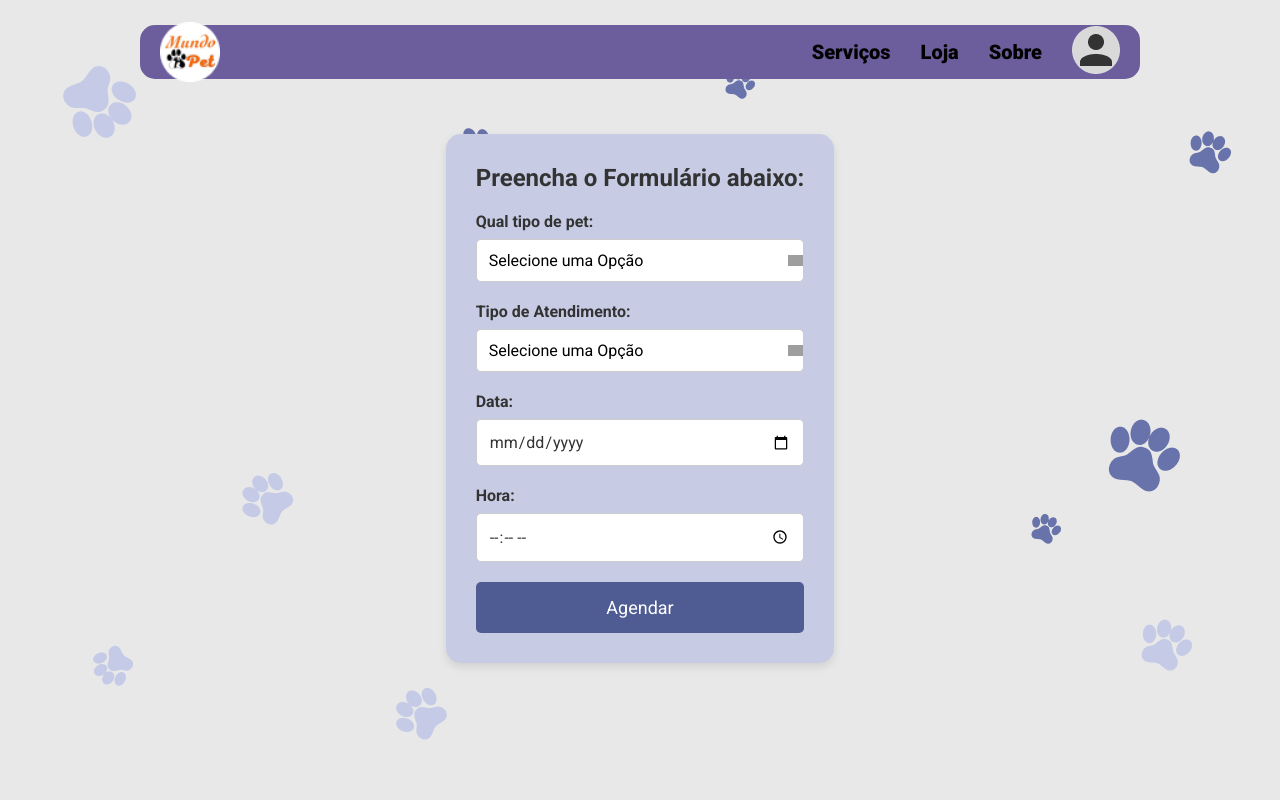
After one commit to treinamento-devops-playground/mundo-pet, a PHP site: page /pages/agendamento.php in a window 1280 px wide. The commit adds this page. Run offline with PHP 8.4, Linux system fonts and the light colour scheme; the visitor is signed in with stand-in values (Sample User, id 1); grey boxes are pictures that could not be loaded.

Commit message:
feat: tela de agendamento com sessões de usuário

```diff
--- /dev/null
+++ b/app/css/agendamento.css
@@ -0,0 +1,155 @@
+@import url('https://fonts.googleapis.com/css2?family=Roboto:wght@100;300;400;500;700;900&display=swap');
+
+* {
+    margin: 0;
+    padding: 0;
+    box-sizing: border-box;
+    font-family: 'Roboto', sans-serif;
+}
+
+body {
+    background-color: #E8E8E8;
+    background-image: url("../img/patas.png");
+    background-position: 50% 50%;
+    background-repeat: no-repeat;
+    width: 100vw;
+    height: 100vh;
+    overflow: hidden;
+}
+
+.header {
+    display: flex;
+    justify-content: space-between;
+    align-items: center;
+    width: 1000px;
+    height: 54px;
+    background-color: #6C5E9C;
+    border-radius: 15px;
+    margin: 25px auto;
+    padding: 3px 20px;
+
+}
+
+.logo {
+    width: 60px;
+}
+
+.nav-links {
+    list-style: none;
+    display: flex;
+    gap: 30px;
+    align-items: center;
+    font-size: 20px;
+    font-weight: 900;
+}
+
+.nav-links li a {
+    text-decoration: none;
+    color: #000;
+    transition: .8s;
+}
+
+.nav-links li a:hover {
+    color: #fff;
+}
+
+.user-icon img {
+    display: flex;
+    width: 40px;
+    border-radius: 50%;
+}
+
+.container {
+    width: 1000px;
+    margin: auto;
+    display: flex;
+    flex-direction: column;
+    row-gap: 30px;
+    justify-content: center;
+    align-items: center;
+}
+
+.form-container {
+    background-color: #C7CCE4;
+    padding: 30px;
+    border-radius: 15px;
+    box-shadow: 0px 4px 8px rgba(0, 0, 0, 0.1);
+    width: 100%;
+}
+
+h2 {
+    font-size: 24px;
+    color: #333;
+    margin-bottom: 20px;
+    text-align: center;
+}
+
+.form-group {
+    margin-bottom: 20px;
+}
+
+label {
+    display: block;
+    margin-bottom: 8px;
+    font-weight: bold;
+    color: #333;
+}
+
+select, input[type="date"], input[type="time"] {
+    width: 100%;
+    padding: 12px;
+    border: 1px solid #ccc;
+    border-radius: 5px;
+    font-size: 16px;
+    background-color: white;
+}
+
+select {
+    appearance: none;
+    -webkit-appearance: none;
+    -moz-appearance: none;
+    background: url('down-arrow.png') no-repeat right #fff;
+    background-size: 15px;
+    padding-right: 40px;
+}
+
+input[type="date"], input[type="time"] {
+    color: #333;
+}
+
+button.submit-btn {
+    width: 100%;
+    background-color: #4F5B93;
+    color: white;
+    padding: 15px;
+    border: none;
+    border-radius: 5px;
+    font-size: 18px;
+    cursor: pointer;
+}
+
+button.submit-btn:hover {
+    background-color: #5a4a84;
+}
+
+/* Responsividade */
+@media (max-width: 1024px) {
+    .header, .container {
+        width: 90%;
+    }
+}
+
+@media (max-width: 768px) {
+    .nav-links {
+        font-size: 18px;
+        gap: 15px;
+    }
+
+    .submit-btn {
+        padding: 12px;
+    }
+
+    h2 {
+        font-size: 22px;
+    }
+}
--- a/app/css/servicos.css
+++ b/app/css/servicos.css
@@ -14,7 +14,6 @@ body {
   background-repeat: no-repeat;
   width: 100vw;
   height: 100vh;
-  overflow: hidden;
 }
 
 #nav-bar {
--- /dev/null
+++ b/app/pages/agendamento.php
@@ -0,0 +1,77 @@
+<?php
+session_start();
+
+
+if (!isset($_SESSION['user_id'])) {
+    header("Location: login.php?message=login_required");
+    exit();
+}
+?>
+
+<!DOCTYPE html>
+<html lang="pt-br">
+
+<head>
+    <meta charset="UTF-8">
+    <meta name="viewport" content="width=device-width, initial-scale=1.0">
+    <title>Agendamento - Mundo Pet</title>
+    <link rel="stylesheet" href="../css/agendamento.css">
+</head>
+
+<body>
+    <div class="container">
+        <header class="header">
+            <img src="../img/logo.png" alt="Mundo Pet Logo" class="logo">
+            <nav>
+                <ul class="nav-links">
+                    <li><a href="#">Serviços</a></li>
+                    <li><a href="#">Loja</a></li>
+                    <li><a href="#">Sobre</a></li>
+                    <li><a href="#"><img src="../img/icons/user.png"></a></li>
+                </ul>
+            </nav>
+        </header>
+
+        <main>
+            <div class="form-container">
+                <h2>Preencha o Formulário abaixo:</h2>
+                <form action="submit.php" method="post">
+                    <div class="form-group">
+                        <label for="pet-type">Qual tipo de pet:</label>
+                        <select id="pet-type" name="pet_type">
+                            <option value="" disabled selected>Selecione uma Opção</option>
+                            <option value="cachorro">Cachorro</option>
+                            <option value="gato">Gato</option>
+                            <option value="outro">Outro</option>
+                        </select>
+                    </div>
+
+                    <div class="form-group">
+                        <label for="service-type">Tipo de Atendimento:</label>
+                        <select id="service-type" name="service_type">
+                            <option value="" disabled selected>Selecione uma Opção</option>
+                            <option value="consulta">Consulta</option>
+                            <option value="banho_tosa">Banho e Tosa</option>
+                            <option value="vacina">Vacinação</option>
+                        </select>
+                    </div>
+
+                    <div class="form-group">
+                        <label for="date">Data:</label>
+                        <input type="date" id="date" name="date">
+                    </div>
+
+                    <div class="form-group">
+                        <label for="time">Hora:</label>
+                        <input type="time" id="time" name="time">
+                    </div>
+
+                    <button type="submit" class="submit-btn">Agendar</button>
+                </form>
+            </div>
+        </main>
+    </div>
+
+</body>
+
+</html>
--- a/app/pages/logout.php
+++ b/app/pages/logout.php
@@ -1,6 +1,5 @@
 <?php
 session_start();
 session_destroy();
-header('Location: login.php');
+header('Location: ../index.php');
 exit();
-?>
```
Also changed, not shown: app/css/usuario.css (+13 -0 lines), app/pages/servicos.php (+35 -13 lines), app/pages/usuario.php (+46 -12 lines).
